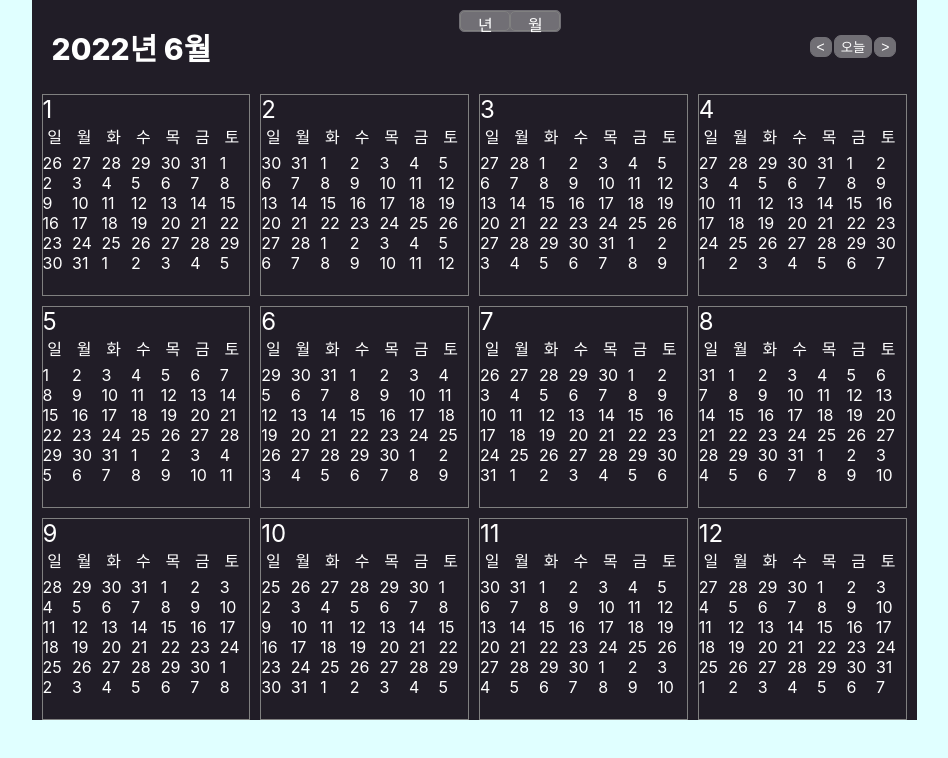
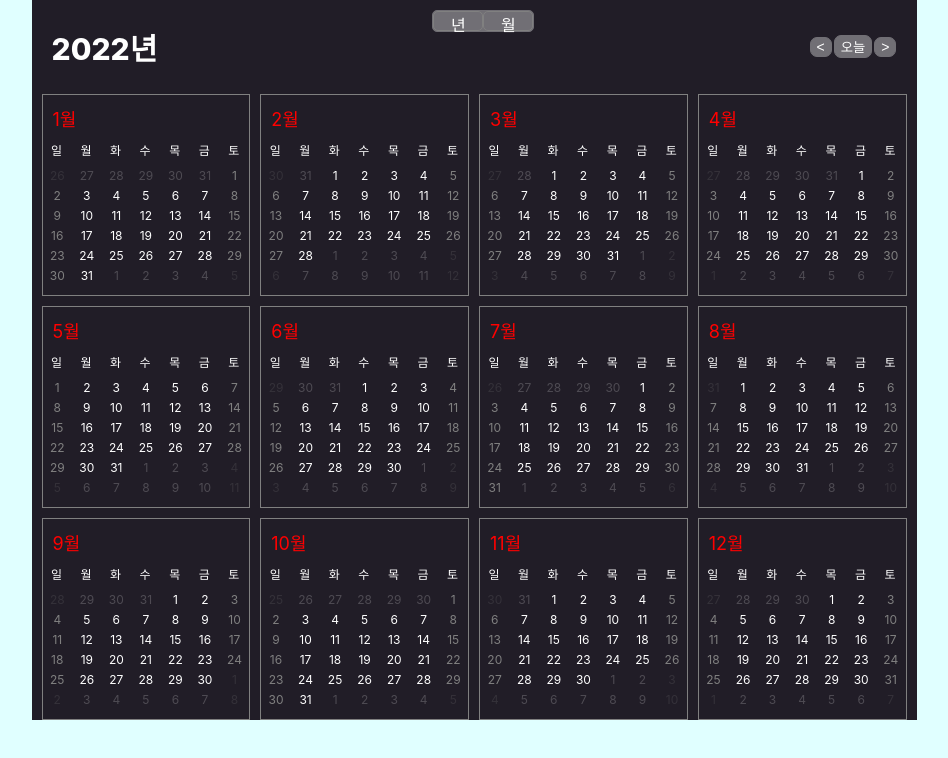
Before and after one commit to jaewoogwak/calendar, a React (Create React App) app: page /year in a window 1280 px wide. Shown: the top 758 px of the page, without its empty margins (166-1114 px from the left). Built offline with nearby package versions, Linux system fonts and the light colour scheme.

Commit message:
feat : Add Year page

```diff
--- a/src/App.js
+++ b/src/App.js
@@ -5,6 +5,7 @@ import "./App.css";
 import { createView } from "./components/DateList/useDate";
 import Modal from "./components/Modal/Modal";
 import { setBucket, setNow } from "./features/date/dateSlice";
+import { setView } from "./features/view/viewSlice";
 import { Month } from "./pages/Month";
 const DAY = ["일", "월", "화", "수", "목", "금", "토"];
 
@@ -14,7 +15,6 @@ function App() {
   const { year, month } = useSelector((state) => state.reducers.date.page);
   const count = useRef(0);
   const dispatch = useDispatch();
-
   const openModal = () => {
     setModalVisible(true);
   };
@@ -48,6 +48,8 @@ function App() {
   };
 
   useEffect(() => {
+    dispatch(setView({ currentView: "month" }));
+
     initView();
     setToday();
   }, [isClickTodayBtn]);
--- a/src/app/store.js
+++ b/src/app/store.js
@@ -1,9 +1,11 @@
 import { combineReducers, configureStore } from "@reduxjs/toolkit";
 import dateReducer from "../features/date/dateSlice";
 import todoReducer from "../features/todo/todoSlice";
+import viewSlice from "../features/view/viewSlice";
 const reducers = combineReducers({
   todos: todoReducer,
   date: dateReducer,
+  view: viewSlice,
 });
 const store = configureStore({
   reducer: {
--- a/src/components/DayBar.js/Days.jsx
+++ b/src/components/DayBar.js/Days.jsx
@@ -5,18 +5,23 @@ const DaysWrapper = styled.div`
   grid-template-columns: repeat(7, 1fr);
   color: white;
   padding-bottom: 5px;
+  /* padding-left: 5px; */
 `;
 const Day = styled.span`
   justify-self: end;
   padding-right: 10px;
+  font-size: ${(props) => props.size};
+  text-align: center;
 `;
 
-export const Days = () => {
+export const Days = ({ size }) => {
   const DAY = ["일", "월", "화", "수", "목", "금", "토"];
   return (
     <DaysWrapper>
       {DAY.map((day) => (
-        <Day key={day.toString()}>{day}</Day>
+        <Day key={day.toString()} size={size}>
+          {day}
+        </Day>
       ))}
     </DaysWrapper>
   );
--- a/src/components/MonthList/Date.jsx
+++ b/src/components/MonthList/Date.jsx
@@ -1,9 +1,35 @@
+import { useSelector } from "react-redux";
 import styled from "styled-components";
 
-export const Date = () => {
-  return <Wrapper></Wrapper>;
+export const Date = ({
+  month,
+  date,
+  itemYear,
+  itemMonth,
+  itemDate,
+  itemDay,
+}) => {
+  const { year } = useSelector((state) => state.reducers.date.page);
+  const today = `${year}${month}${date}`;
+  const clickedDate = `${itemYear}${itemMonth}${itemDate}`;
+
+  return (
+    <Wrapper
+      isWeekend={itemDay === 0 || itemDay === 6 ? true : false}
+      isCurrentMonth={month === itemMonth}
+      isToday={today === clickedDate ? true : false}
+    >
+      {date}
+    </Wrapper>
+  );
 };
 
 const Wrapper = styled.div`
-  color: white;
+  color: ${(props) => (props.isWeekend ? "gray" : "white")};
+  opacity: ${(props) => (props.isCurrentMonth ? "1" : "0.2")};
+  font-size: 12px;
+  text-align: center;
+  margin-top: 5px;
+  margin-right: 6px;
+  margin-left: 6px;
 `;
--- a/src/components/MonthList/Month.jsx
+++ /dev/null
@@ -1,38 +0,0 @@
-import { useSelector } from "react-redux";
-import styled from "styled-components";
-import DateList from "../DateList/DateList";
-import Days from "../DayBar.js/Days";
-
-export const Month = ({ month, list }) => {
-  const bucket = useSelector((state) => state.reducers.date.bucket);
-
-  return (
-    <Wrapper>
-      <MonthView>{month}</MonthView>
-      <Days />
-      <MonthList>
-        {list.map((item) => (
-          <Date>{item.date}</Date>
-        ))}
-      </MonthList>
-    </Wrapper>
-  );
-};
-
-const Wrapper = styled.div`
-  display: flex;
-  flex-direction: column;
-  border: 1px solid gray;
-  height: 200px;
-`;
-const MonthView = styled.div`
-  color: white;
-  font-size: 24px;
-`;
-const MonthList = styled.div`
-  display: grid;
-  grid-template-columns: repeat(7, 1fr);
-`;
-const Date = styled.div`
-  color: white;
-`;
--- /dev/null
+++ b/src/components/MonthList/MonthCell.jsx
@@ -0,0 +1,62 @@
+import { useEffect } from "react";
+import { useDispatch, useSelector } from "react-redux";
+import styled from "styled-components";
+import { setBucket } from "../../features/date/dateSlice";
+import DateList from "../DateList/DateList";
+import { createView } from "../DateList/useDate";
+import Days from "../DayBar.js/Days";
+import { Date } from "./Date";
+
+export const MonthCell = ({ month, list }) => {
+  const dispatch = useDispatch();
+  const bucket = useSelector((state) => state.reducers.date.bucket);
+  const { year, currentMonth, date } = useSelector(
+    (state) => state.reducers.date.page
+  );
+
+  const today = `${year}${currentMonth}${date}`;
+  console.log("today in Monthcell", today);
+  useEffect(() => {
+    dispatch(setBucket({ bucket: list }));
+  }, []);
+  console.log("bucket!!!", bucket);
+  return (
+    <Wrapper>
+      <MonthView>{month}월</MonthView>
+      <Days size={"12px"} />
+      <MonthList>
+        {list.map((item) => (
+          <Date
+            key={`${item.year}${item.month}${item.date}${item.day}`}
+            id={`${item.year}${item.month}${item.date}`}
+            month={month}
+            itemYear={item.year}
+            itemMonth={item.month}
+            itemDate={item.date}
+            itemDay={item.day}
+            date={item.date}
+          ></Date>
+        ))}
+      </MonthList>
+    </Wrapper>
+  );
+};
+
+const Wrapper = styled.div`
+  display: flex;
+  flex-direction: column;
+  border: 1px solid gray;
+  height: 200px;
+`;
+const MonthView = styled.div`
+  color: red;
+  font-size: 18px;
+  padding: 10px;
+`;
+const MonthList = styled.div`
+  display: grid;
+  grid-template-columns: repeat(7, 1fr);
+`;
+// const Date = styled.div`
+//   color: white;
+// `;
--- a/src/components/NavBar/NavBar.jsx
+++ b/src/components/NavBar/NavBar.jsx
@@ -2,32 +2,58 @@ import React, { useState } from "react";
 import { useDispatch, useSelector } from "react-redux";
 import { NavLink } from "react-router-dom";
 import styled from "styled-components";
-import { nextMonth, prevMonth, setBucket } from "../../features/date/dateSlice";
+import {
+  nextMonth,
+  nextYear,
+  prevMonth,
+  prevYear,
+  setBucket,
+} from "../../features/date/dateSlice";
 import { createNextPage, createPreviousPage } from "./useNavbar";
 
 const NavBar = ({ onClickTodayBtn }) => {
   //const [isClickTodayBtn, setIsClickTodayBtn] = useState(false);
-
+  const currentView = useSelector((state) => state.reducers.view.currentView);
+  console.log("currentView", currentView);
   const dispatch = useDispatch();
   const { year, month } = useSelector((state) => state.reducers.date.page);
 
   const prevPage = () => {
-    const arr = createPreviousPage(year, month);
-    console.log("arrrr", arr);
+    let arr = [];
+    if (currentView === "month") {
+      arr = createPreviousPage(year, month);
+      console.log("arrrr/Month", arr);
+      dispatch(prevMonth());
+    } else {
+      arr = createPreviousPage(year, month);
+      console.log("arrrr/Year", arr);
+      dispatch(prevYear());
+    }
     dispatch(setBucket({ bucket: arr }));
-    dispatch(prevMonth());
   };
   const nextPage = () => {
-    const arr = createNextPage(year, month);
-    console.log("arrrr", arr);
+    let arr = [];
+    if (currentView === "month") {
+      arr = createNextPage(year, month);
+      console.log("arrrr/Month", arr);
+      dispatch(nextMonth());
+    } else {
+      arr = createNextPage(year, month);
+      console.log("arrrr/Year", arr);
+      dispatch(nextYear());
+    }
     dispatch(setBucket({ bucket: arr }));
-    dispatch(nextMonth());
   };
+
   return (
     <NavBarWrapper>
-      <YearAndMonth>
-        {year}년 {month}월
-      </YearAndMonth>
+      {currentView === "month" ? (
+        <YearAndMonth>
+          {year}년 {month}월
+        </YearAndMonth>
+      ) : (
+        <YearAndMonth>{year}년</YearAndMonth>
+      )}
       <PageController>
         <PageSelector>
           <NavLink
--- a/src/features/date/dateSlice.js
+++ b/src/features/date/dateSlice.js
@@ -5,6 +5,7 @@ const dateSlice = createSlice({
   initialState: {
     date: "",
     page: {
+      currentYear: new Date().getFullYear(),
       year: new Date().getFullYear(),
       currentMonth: new Date().getMonth() + 1,
       month: new Date().getMonth() + 1,
@@ -28,6 +29,12 @@ const dateSlice = createSlice({
         state.page.month = 12;
       } else state.page.month -= 1;
     },
+    nextYear: (state, action) => {
+      state.page.year += 1;
+    },
+    prevYear: (state, action) => {
+      state.page.year -= 1;
+    },
     setNow: (state, action) => {
       state.page.year = action.payload.today.year;
       state.page.month = action.payload.today.month;
@@ -39,7 +46,14 @@ const dateSlice = createSlice({
 });
 
 // Action creator
-export const { setDate, nextMonth, prevMonth, setNow, setBucket } =
-  dateSlice.actions;
+export const {
+  setDate,
+  nextMonth,
+  prevMonth,
+  nextYear,
+  prevYear,
+  setNow,
+  setBucket,
+} = dateSlice.actions;
 
 export default dateSlice.reducer;
--- /dev/null
+++ b/src/features/view/viewSlice.js
@@ -0,0 +1,18 @@
+import { createSlice } from "@reduxjs/toolkit";
+
+const viewSlice = createSlice({
+  name: "view",
+  initialState: {
+    currentView: "month",
+  },
+  reducers: {
+    setView: (state, action) => {
+      state.currentView = action.payload.currentView;
+    },
+  },
+});
+
+// Action creator
+export const { setView } = viewSlice.actions;
+
+export default viewSlice.reducer;
--- a/src/pages/Year.jsx
+++ b/src/pages/Year.jsx
@@ -1,26 +1,28 @@
+import { useEffect } from "react";
 import { useDispatch, useSelector } from "react-redux";
 import styled from "styled-components";
 import DateList from "../components/DateList/DateList";
 import { createView } from "../components/DateList/useDate";
 import Modal from "../components/Modal/Modal";
-import { Month } from "../components/MonthList/Month";
+import { MonthCell } from "../components/MonthList/MonthCell";
 import NavBar from "../components/NavBar/NavBar";
 import { setBucket } from "../features/date/dateSlice";
+import { setView } from "../features/view/viewSlice";
 export default function Year() {
   const MONTH = [1, 2, 3, 4, 5, 6, 7, 8, 9, 10, 11, 12];
   const { year } = useSelector((state) => state.reducers.date.page);
+  const currentView = useSelector((state) => state.reducers.view.currentView);
   const dispatch = useDispatch();
-
+  useEffect(() => {
+    dispatch(setView({ currentView: "year" }));
+  }, []);
   return (
     <Wrapper>
-      <>
-        {MONTH.map((month) => {
-          let arr = createView(year, month);
-          console.log("달력 : ", arr, year, month);
-          dispatch(setBucket({ bucket: arr }));
-          return <Month key={month} month={month} list={arr}></Month>;
-        })}
-      </>
+      {MONTH.map((month) => {
+        let arr = createView(year, month);
+        console.log("달력 : ", arr, year, month);
+        return <MonthCell key={month} month={month} list={arr}></MonthCell>;
+      })}
     </Wrapper>
   );
 }
```
